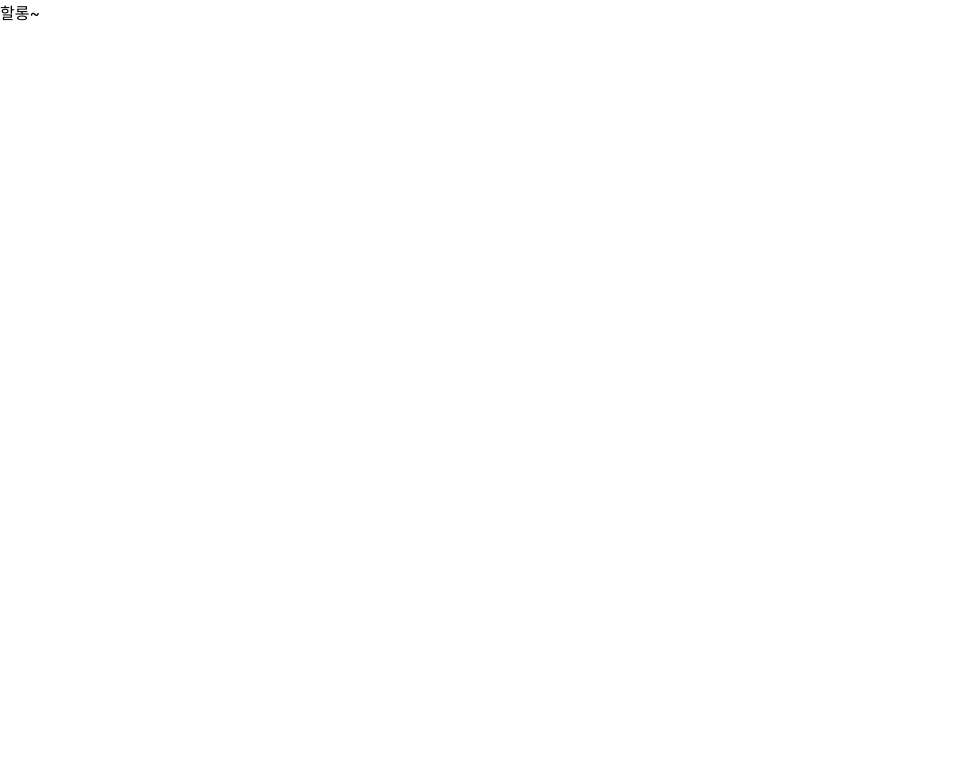
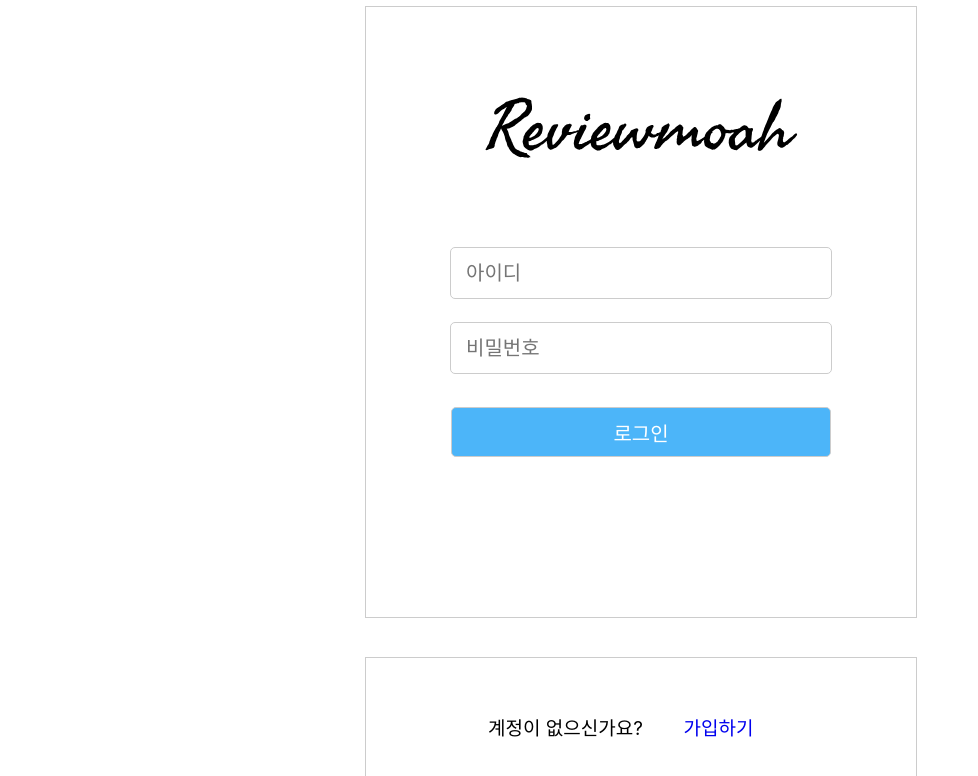
Before and after one commit to gudals123/Reviewmoah, a React (Create React App) app in the folder frontend/: page / in a window 1280 px wide. Shown: the top 776 px of the page, without its empty margins (0-978 px from the left). Built offline with nearby package versions, Linux system fonts and the light colour scheme.

Commit message:
feat:#1 로그인 퍼블리싱 완료

```diff
--- a/frontend/src/App.jsx
+++ b/frontend/src/App.jsx
@@ -1,7 +1,7 @@
 import React from 'react';
 import { BrowserRouter as Router, Routes, Route} from'react-router-dom';
 import Login from "./Pages/Login";
-
+import LoginSuccessful from "./Pages/LoginSuccessful";
 
 function App() {
   return (
@@ -11,6 +11,7 @@
         {/* ---- 로그인 페이지 ---- */}
         <Route path = '/' element={<Login/>} />
 
+        <Route path = '/LoginSuccessful' element={<LoginSuccessful/>} />
 
 
 
--- a/frontend/src/Pages/Login.jsx
+++ b/frontend/src/Pages/Login.jsx
@@ -1,21 +1,141 @@
 import React from 'react';
 import styled from 'styled-components';
+import { Link } from 'react-router-dom';
+import { useState} from 'react';
 
 
-const Main = styled.div`
+
+const MainWrap = styled.div`
     position: relative;
     width:100vw;
     height:100vh;
 `;
 
+const WrapContent = styled.div`
+    width: 550px;
+    height:788px;
+    position: absolute;
+    top: 50%;
+    left: 50%;
+    transform: translate(-50%, -50%);
+    //border: 1px solid #ccc;
+    //box-shadow: 1px 1px grey;
+`;
+
+const WrapLogin = styled.div`
+    width: 550px;
+    height: 610px;
+    border: 1px solid #ccc;
+`;
+
+const LogoWrapper = styled.div`
+    width: 550px;
+    height: 240px;
+    display: flex;
+    align-items: center;
+    justify-content: center;
+`;
+
+const WrapForm = styled.div`
+    width: 550px;
+    height:230px;
+
+`;
+
+const Form = styled.form`
+    display: flex;
+    flex-direction: column;
+    justify-content: center;
+    align-items: center;
+`;
+
+const Input = styled.input`
+    width:350px;
+    height: 20px;
+    padding: 15px;
+    margin-bottom: 23px;
+    border: 1px solid #ccc;
+    border-radius: 5px;
+    font-size: 20px;
+`;
+
+const LoginButton = styled.button`
+    width:380px;
+    height: 50px;
+    //padding: 15px;
+    margin-top: 10px;
+    border-radius: 5px;
+    font-size: 20px;
+    color: white;
+    background: #4CB5F9;
+    border: 1px solid #ccc;
+`;
+
+
+const WrapSingup = styled.div`
+    width: 550px;
+    height: 135px;
+    border: 1px solid #ccc;
+    margin-top: 39px;
+    position: relative;
+`;
+
+const Text = styled.div`
+
+    position: absolute;
+    width: 170px;
+    font-size: 19px;
+    top: 50%;
+    left: 50%;
+    transform: ${(props) => props.transForm};
+`;
 
 
 export default function Login() {
 
+
+    const [id, setId] = useState('');
+    const [pw, setPw] = useState('');
+
+    const handleAccountIdChange = (e) => {
+        setId(e.target.value);
+      };
+
+      const handlePasswordChange = (e) => {
+        setPw(e.target.value);
+      };
+
     return (
-        <Main>
-            할롱~
-        </Main>
+        <MainWrap>
+            <WrapContent>
+                <WrapLogin>
+                    <LogoWrapper>
+                        <img src = "img/Reviewmoah.svg"/>
+                    </LogoWrapper>
+                    <WrapForm>
+                        <Form>
+                            <Input placeholder="아이디"
+                                type="text"
+                                value={id}
+                                onChange={handleAccountIdChange}/>
+                            <Input placeholder="비밀번호"
+                                type="password"
+                                value={pw}
+                                onChange={handlePasswordChange}/>
+                            <LoginButton>로그인</LoginButton>
+                        </Form>
+                    </WrapForm>
+                </WrapLogin>
+                <WrapSingup>
+                    <Text transForm={'translate(-90%, -50%)'}>계정이 없으신가요?</Text>
+                    <Link to='/LoginSuccessful'>
+                        <Text transForm={'translate(25%, -50%)'}>
+                            가입하기
+                        </Text>
+                    </Link>
+                </WrapSingup>
+            </WrapContent>
+        </MainWrap>
 
 
     );
--- /dev/null
+++ b/frontend/src/Pages/LoginSuccessful.jsx
@@ -0,0 +1,14 @@
+import React from 'react';
+
+export default function LoginSuccessful() {
+
+    return (
+        <div>
+            로그인 성공
+
+        </div>
+
+    );
+
+
+}
```
Also changed, not shown: frontend/public/img/Reviewmoah.svg (added).
